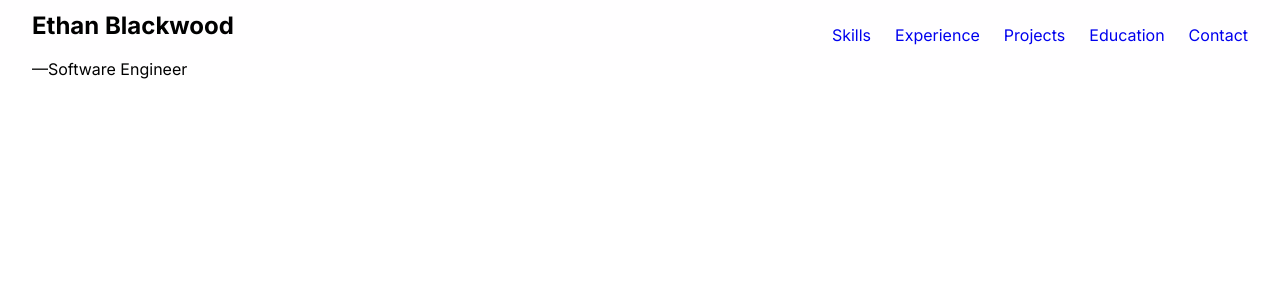
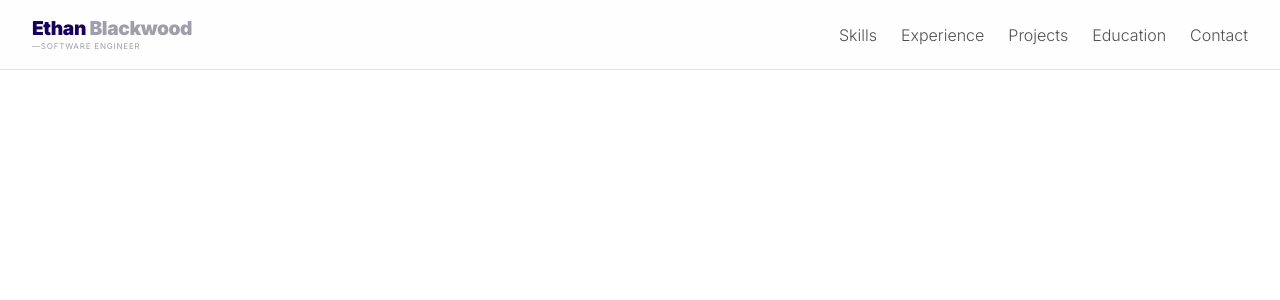
Before and after one commit to EthanBlackwood/Ethan-Blackwood-Portfolio, a React (Vite) app: page / in a window 1280 px wide. Shown: the top 300 px of the page. Built offline with nearby package versions, Linux system fonts and the light colour scheme.

Commit message:
navbar css

```diff
--- a/src/index.css
+++ b/src/index.css
@@ -7,6 +7,9 @@
 
   --name-first: #18005c;
   --name-last: #9f9fa9;
+  --navbar-border-gray: #e6e6e6;
+  --subtitle-gray: #9f9fa9;
+
 }
 
 @media (prefers-color-scheme: dark) {
@@ -15,6 +18,11 @@
   }
 
 
+}
+
+a {
+  font-weight: 500;
+  text-decoration: inherit;
 }
 
 body {
@@ -26,6 +34,10 @@ body {
   -webkit-font-smoothing: antialiased;
   -moz-osx-font-smoothing: grayscale;
 }
+
+/*============================
+NAVBAR NAVBAR NAVBAR NAVBAR
+==============================*/
 
 .navbar {
   position: fixed;
@@ -39,6 +51,9 @@ body {
   justify-content: space-between;
   padding: 0 2rem;
   box-sizing: border-box;
+  z-index: 1000;
+  border-bottom: 1px solid var(--navbar-border-gray);
+  max-width: auto;
 
 
 }
@@ -46,41 +61,69 @@ body {
 .nav-links {
   display: flex;
   list-style: none;
+  margin: 0;
+  padding: 0;
   gap: 1.5rem;
+  text-decoration: 'none';
 }
 
 .nav-links a {
-  text-decoration: none;
+  font-weight: 300;
+  color: #515151;
+  transition: color 0.3s ease;
 }
 
 .nav-links a:hover {
-
+  color: var(--accent);
 }
 
 .logo-text-wrapper {
   display: flex;
   flex-direction: column;
   align-items: flex-start;
+  line-height: 1.2;
 
 }
 
 .nav-name {
-
+  color: var(--name-first);
+  margin: 0;
+  font-size: 1.2rem;
+  font-weight: 900;
+  letter-spacing: -0.02em;
 }
 
 .name-last {
-
+  color: var(--name-last);
+  font-weight: 900;
 }
 
 .name-header {
-
+  color: var(--name-first);
+  margin: 0;
+  font-size: 7rem;
+  font-weight: 900;
+  letter-spacing: -0.02em;
 }
 .name-header-last {
+  color: var(--name-last);
+  font-weight: 900;
+  font-size:7rem;
   display:block;
-
+  letter-spacing: -0.02em;
 }
 
 .nav-subtitle {
+  color: var(--subtitle-gray);
+  font-size: 0.5rem;
+  font-weight: 500;
+  text-transform: uppercase;
   display: block;
+  margin-top: 2px;
+  letter-spacing: 0.1em;
+}
 
-}
+
+/*============================
+HEADER HEADER HEADER HEADER
+==============================*/
```
